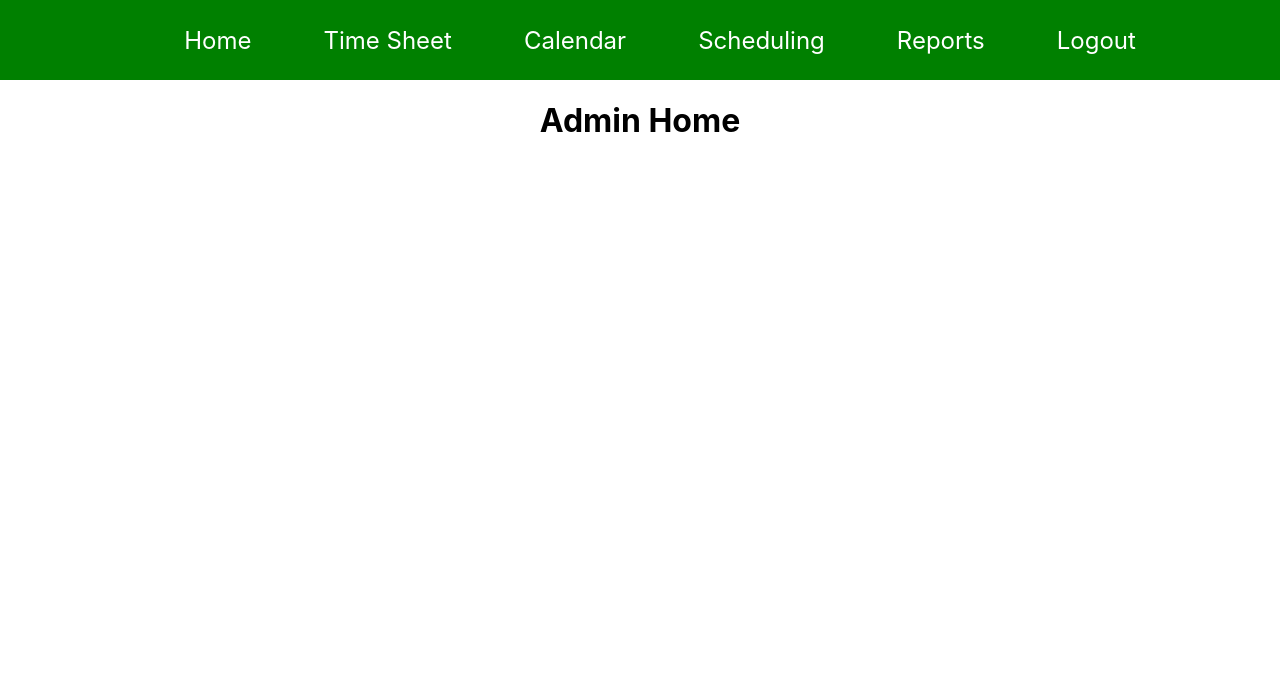
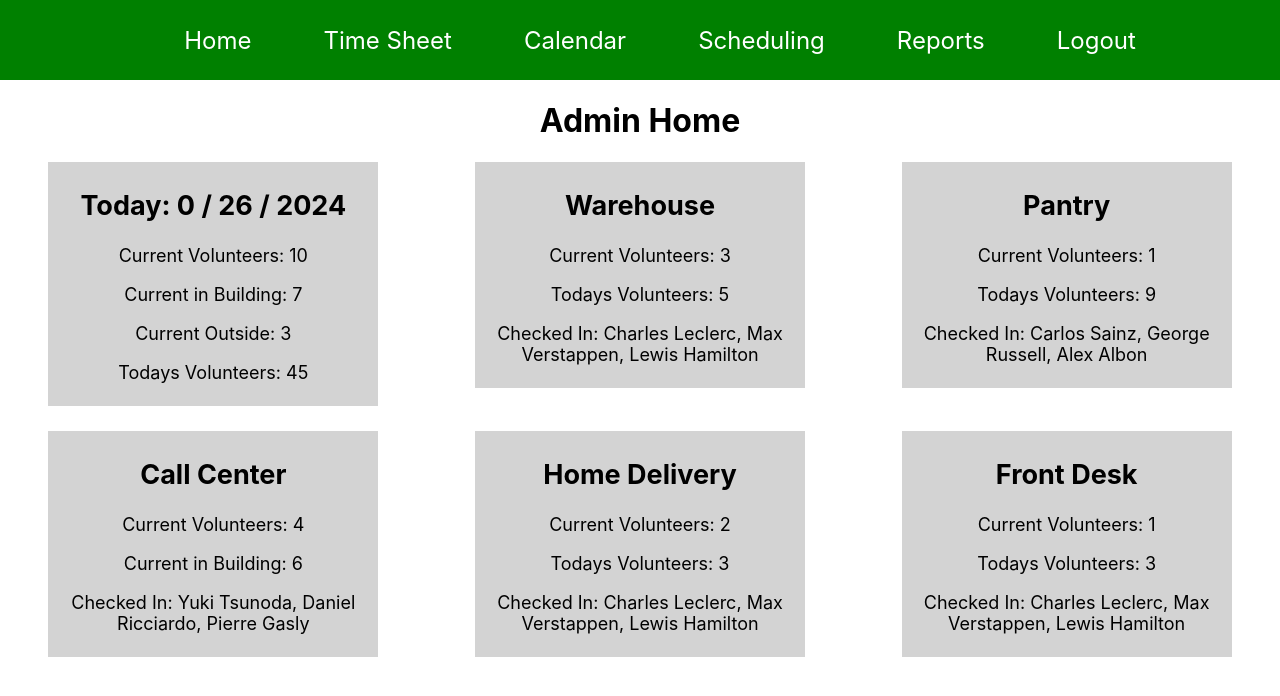
Before and after one commit to zscar611/CS4900LF1, a React (Create React App) app in the folder prototype/loavefish/: page /adminhome in a window 1280 px wide. Shown: the top 696 px of the page. Built offline with nearby package versions, Linux system fonts and the light colour scheme.

Commit message:
add admin home and profiles

```diff
--- a/prototype/loavefish/src/App.js
+++ b/prototype/loavefish/src/App.js
@@ -7,6 +7,7 @@ import TimeSheet from './components/TimeSheet';
 import Reports from './components/Reports.js'
 import VolunteerAdd from './components/VolunteerAdd.js';
 import AdminHome from './components/AdminHome.js';
+import Profiles from './components/Profiles.js';
 
 function App() {
   const [data, setData] = useState([{}])
@@ -19,6 +20,7 @@ function App() {
           <Route path="/reports" element={<Reports />} />
           <Route path="/timesheet" element={<TimeSheet/>} />
           <Route path="/volunteerAdd" element={< VolunteerAdd/>} />
+          <Route path="/profiles" element={< Profiles/>} />
           <Route path="/" element={<Home />} />
         </Routes>
       </div>
--- /dev/null
+++ b/prototype/loavefish/src/components/AdminHome.css
@@ -0,0 +1,21 @@
+.row {
+    display: flex;
+    flex-direction: row;
+    flex-wrap: wrap;
+    padding: 0;
+  }
+
+  .column {
+    flex-direction: column;
+    flex: 1;
+  }
+
+  .adminHome-box {
+    background-color: lightgray;
+    width: 75%;
+    padding: 5px;
+    font-size: large;
+    margin-bottom: 25px;
+    margin-left: auto;
+    margin-right: auto;
+  }
--- a/prototype/loavefish/src/components/AdminHome.js
+++ b/prototype/loavefish/src/components/AdminHome.js
@@ -2,12 +2,75 @@ import React, { useState } from "react";
 import { Navigate } from "react-router-dom";
 import Navbar from "./Navbar";
 import "./App.css";
+import "./AdminHome.css";
+function AdminHome() {
+  const today = new Date();
+  // get data for every person schedulded that day
+  // need data for number of current and future volunteers in total
+  // need data for number of current and future volutneers by area
+  // need names of each volunteer by area
+  const getVolunteerData = () => {};
 
-function AdminHome() {
   return (
     <div className="App">
       <Navbar />
       <h1>Admin Home</h1>
+      <div className="row">
+        <div className="column">
+          <div className="adminHome-box">
+            <h2>
+              Today: {today.getMonth()} / {today.getDate()} /{" "}
+              {today.getFullYear()}
+            </h2>
+            <p>Current Volunteers: 10</p>
+            <p>Current in Building: 7</p>
+            <p>Current Outside: 3</p>
+            <p>Todays Volunteers: 45</p>
+          </div>
+        </div>
+        <div className="column">
+          <div className="adminHome-box">
+            <h2>Warehouse</h2>
+            <p>Current Volunteers: 3</p>
+            <p>Todays Volunteers: 5</p>
+            <p>Checked In: Charles Leclerc, Max Verstappen, Lewis Hamilton</p>
+          </div>
+        </div>
+        <div className="column">
+          <div className="adminHome-box">
+            <h2>Pantry</h2>
+            <p>Current Volunteers: 1</p>
+            <p>Todays Volunteers: 9</p>
+            <p>Checked In: Carlos Sainz, George Russell, Alex Albon</p>
+          </div>
+        </div>
+      </div>
+      <div className="row">
+        <div className="column">
+          <div className="adminHome-box">
+            <h2>Call Center</h2>
+            <p>Current Volunteers: 4</p>
+            <p>Current in Building: 6</p>
+            <p>Checked In: Yuki Tsunoda, Daniel Ricciardo, Pierre Gasly</p>
+          </div>
+        </div>
+        <div className="column">
+          <div className="adminHome-box">
+            <h2>Home Delivery</h2>
+            <p>Current Volunteers: 2</p>
+            <p>Todays Volunteers: 3</p>
+            <p>Checked In: Charles Leclerc, Max Verstappen, Lewis Hamilton</p>
+          </div>
+        </div>
+        <div className="column">
+          <div className="adminHome-box">
+            <h2>Front Desk</h2>
+            <p>Current Volunteers: 1</p>
+            <p>Todays Volunteers: 3</p>
+            <p>Checked In: Charles Leclerc, Max Verstappen, Lewis Hamilton</p>
+          </div>
+        </div>
+      </div>
     </div>
   );
 }
--- a/prototype/loavefish/src/components/Login.js
+++ b/prototype/loavefish/src/components/Login.js
@@ -4,14 +4,15 @@ import './App.css';
 
 function Login() {
   const navigate = useNavigate();
+  // declare variables
   const [currentUser, setCurrentUser] = useState("");
   const [currentPass, setCurrentPass] = useState("");
   const [submit, setSubmit] = useState(false);
-
+  // change username as user types
   const handleUserChange = (event) => {
     setCurrentUser(event.target.value);
   };
-
+  // change password as user types
   const handlePassChange = (event) => {
     setCurrentPass(event.target.value);
   };
--- /dev/null
+++ b/prototype/loavefish/src/components/Profiles.js
@@ -0,0 +1,19 @@
+import React, { useState } from "react";
+import { Navigate } from "react-router-dom";
+import Navbar from "./Navbar";
+import "./App.css";
+import "./Profiles.css";
+
+function Profiles() {
+  // get data for inidivual person
+  const getVolunteerData = () => {};
+
+  return (
+    <div className="App">
+      <Navbar />
+      <h1>Persons Name Profile</h1>
+    </div>
+  );
+}
+
+export default Profiles;
--- a/prototype/loavefish/src/components/TimeSheet.css
+++ b/prototype/loavefish/src/components/TimeSheet.css
@@ -9,7 +9,6 @@
   flex-direction: column;
   flex: 1;
 }
-
 
 @media screen and (max-width: 700px) {
   .column {
--- a/prototype/loavefish/src/components/TimeSheet.js
+++ b/prototype/loavefish/src/components/TimeSheet.js
@@ -118,6 +118,12 @@ function TimeSheet() {
     );
   };
 
+  // if name is clicked open the volunteers profile
+  const openProfile = (person) => {
+    // send data to back end and navigate to profile js
+    navigate("/profiles")
+  };
+
   const handleLogout = () => {
     // TODO insert SQL logic here
     navigate("/");
@@ -134,7 +140,7 @@ function TimeSheet() {
           <ul>
             {signInDict.map((person, index) => (
               <div className="admin-person" key={index}>
-                <p className="admin-text">{person.name}</p>
+                <p className="admin-text" onClick={() => openProfile(person)}>{person.name}</p>
                 <p>{person.area}</p>
                 <p>{person.timeScheduled}</p>
                 <button onClick={() => signIn(person)}>Sign In</button>{" "}
```
Also changed, not shown: prototype/loavefish/src/components/VolunteerAdd.js (+6 -5 lines), prototype/loavefish/src/components/Profiles.css (added).
